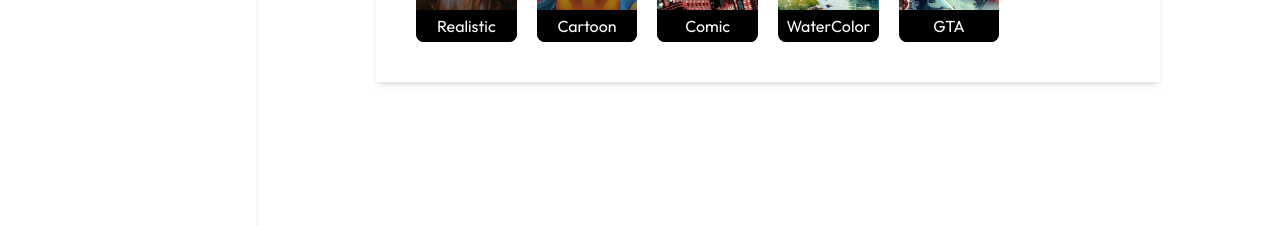
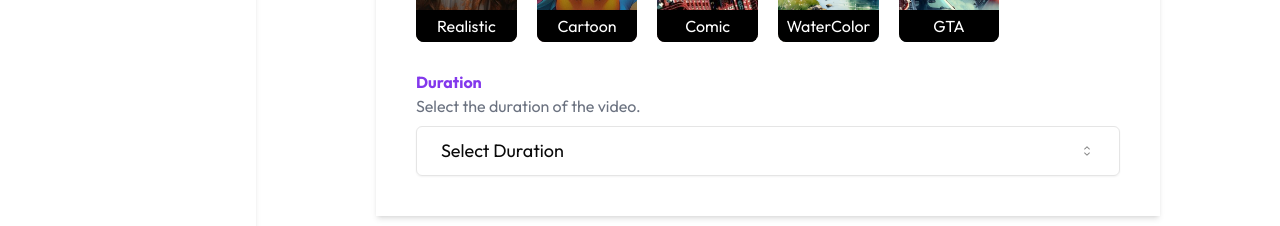
Before and after one commit to AshwiniParaye1/AI-Video-Generator, a Next.js app: page /dashboard/create-new in a window 1280 px wide. Shown: the part 564-790 px from the top of the page. Built offline with nearby package versions, Linux system fonts and the light colour scheme; no server answers.

Commit message:
created select duration

```diff
--- /dev/null
+++ b/app/dashboard/create-new/_components/SelectDuration.jsx
@@ -0,0 +1,34 @@
+"use client";
+
+import React, { useState } from "react";
+import {
+  Select,
+  SelectContent,
+  SelectItem,
+  SelectTrigger,
+  SelectValue
+} from "@/components/ui/select";
+
+function SelectDuration({ onUserSelect }) {
+  return (
+    <div className="mt-7">
+      <h2 className="font-bold text-2 xl text-primary">Duration</h2>
+      <p className="text-gray-500">Select the duration of the video.</p>
+      <Select
+        onValueChange={(value) => {
+          value !== "Custom Story Prompt" && onUserSelect("duration", value);
+        }}
+      >
+        <SelectTrigger className="w-full mt-2 p-6 text-lg">
+          <SelectValue placeholder="Select Duration" />
+        </SelectTrigger>
+        <SelectContent>
+          <SelectItem value="30 Seconds">30 Seconds</SelectItem>
+          <SelectItem value="60 Seconds">60 Seconds</SelectItem>
+        </SelectContent>
+      </Select>
+    </div>
+  );
+}
+
+export default SelectDuration;
--- a/app/dashboard/create-new/page.jsx
+++ b/app/dashboard/create-new/page.jsx
@@ -3,12 +3,20 @@
 import React, { useState } from "react";
 import SelectTopic from "./_components/SelectTopic";
 import SelectStyle from "./_components/SelectStyle";
+import SelectDuration from "./_components/SelectDuration";
 
 function CreateNew() {
   const [formData, setFormData] = useState([]);
 
   const handleInputChange = (fieldName, fieldValue) => {
     console.log(" Value==", fieldValue);
+
+    setFormData((prevFormData) => {
+      return {
+        ...prevFormData,
+        [fieldName]: fieldValue
+      };
+    });
   };
 
   return (
@@ -22,7 +30,8 @@ function CreateNew() {
 
         <SelectStyle onUserSelect={handleInputChange} />
 
-        {/* duration */}
+        <SelectDuration onUserSelect={handleInputChange} />
+
         {/* create button */}
       </div>
     </div>
```
